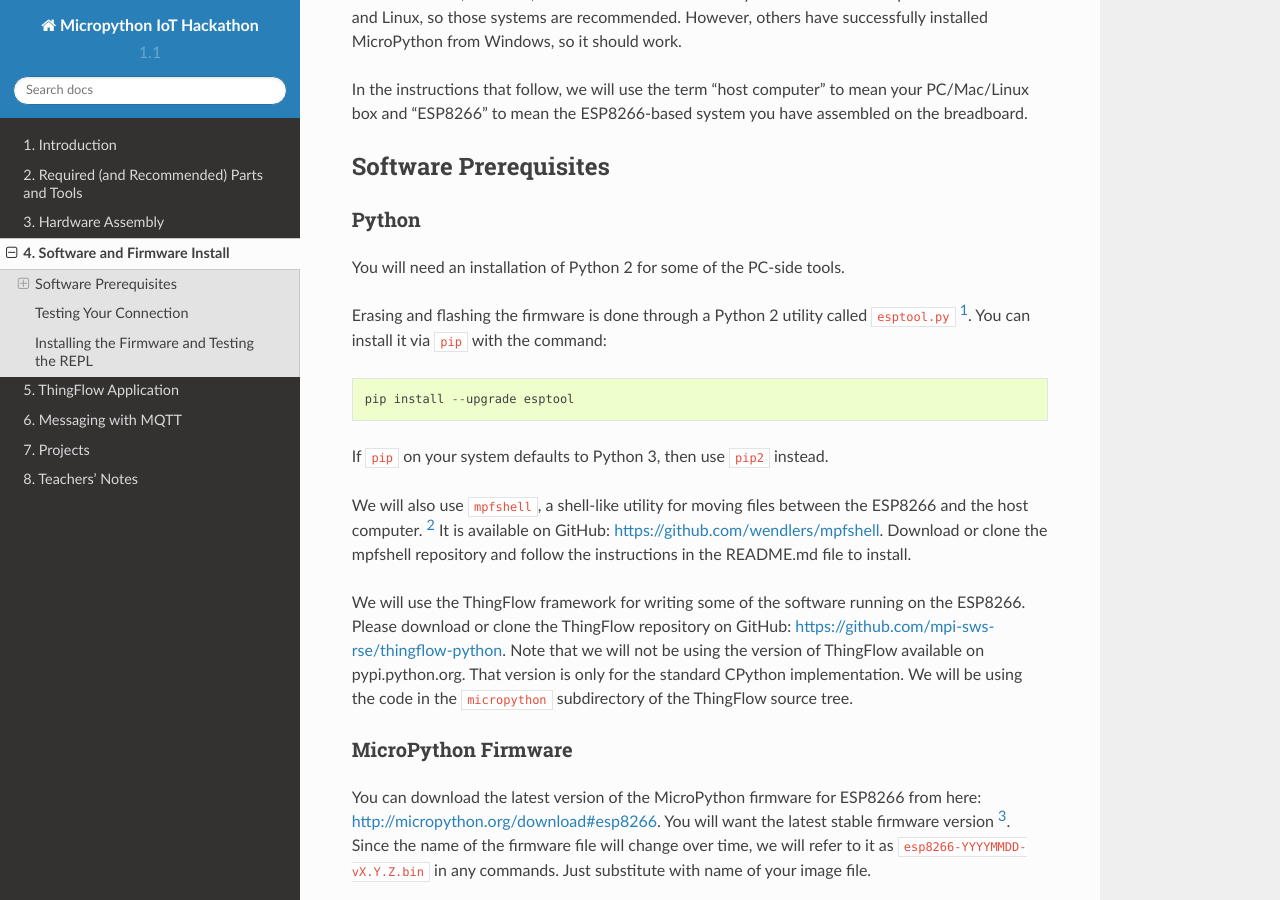
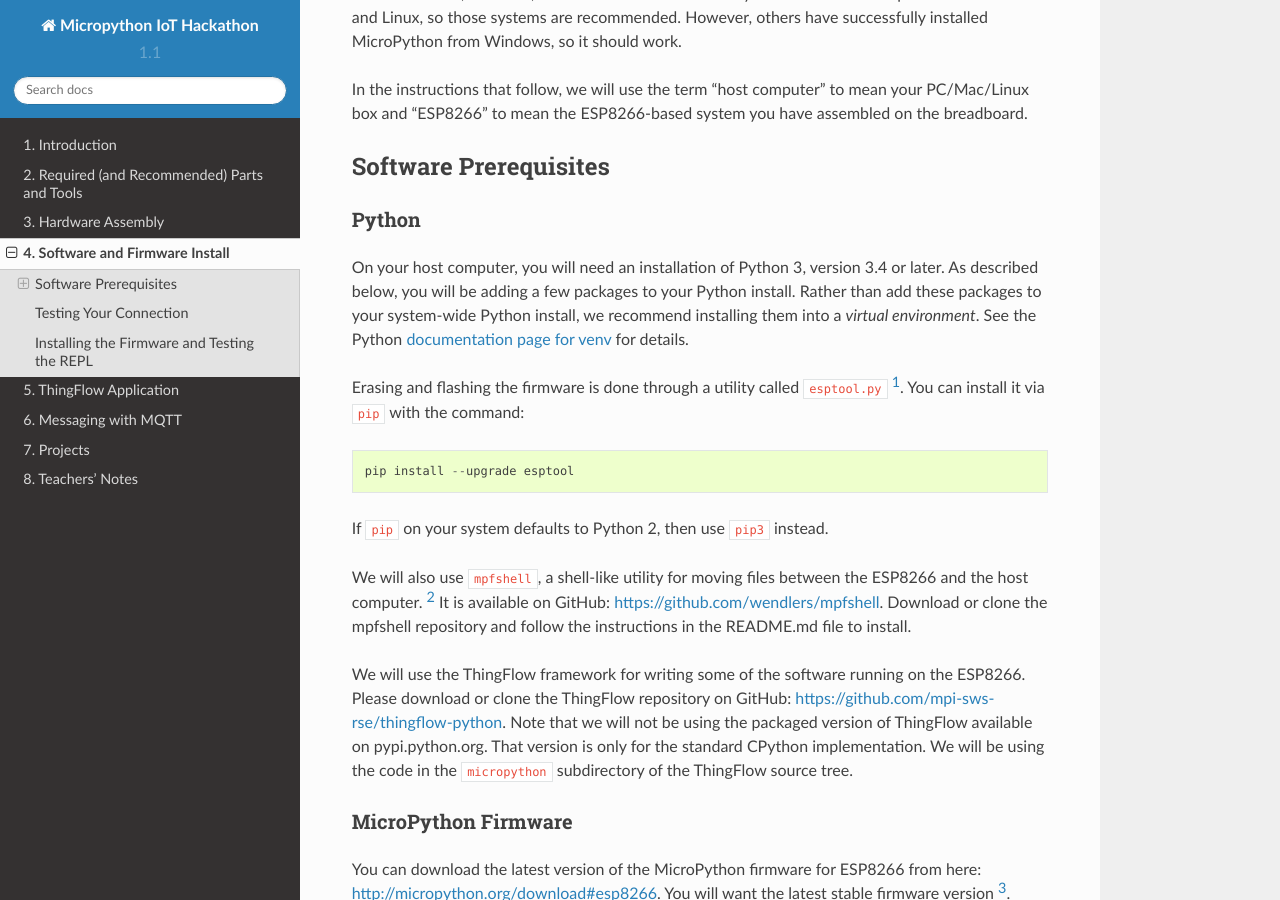
Before and after one commit to jfischer/micropython-iot-hackathon, a Sphinx documentation site: the page built from docs/firmware-and-testing.rst, in a window 1280 px wide and 900 px high, scrolled down 202 px. Built offline with Sphinx 7.4.7 and the Read the Docs theme 2.0.0, drawn with Linux system fonts in a browser that asks for light colours; some of the changed text lies outside the part shown.

Commit message:
Updates to software / firmware instructions. Fixes #6; Fixes #11

```diff
--- a/docs/firmware-and-testing.rst
+++ b/docs/firmware-and-testing.rst
@@ -16,14 +16,19 @@
 ----------------------
 Python
 ~~~~~~
-You will need an installation of Python 2 for some of the PC-side tools.
+On your host computer, you will need an installation of Python 3, version 3.4
+or later. As described below, you will be adding a few packages to your Python
+install. Rather than add these packages to your system-wide Python install, we
+recommend installing them into a *virtual environment*. See the Python
+`documentation page for venv <https://docs.python.org/3/library/venv.html>`_
+for details.
 
-Erasing and flashing the firmware is done through a Python 2 utility called
+Erasing and flashing the firmware is done through a utility called
 ``esptool.py`` [#]_. You can install it via ``pip`` with the command::
 
   pip install --upgrade esptool
 
-If ``pip`` on your system defaults to Python 3, then use ``pip2`` instead.
+If ``pip`` on your system defaults to Python 2, then use ``pip3`` instead.
 
 We will also use ``mpfshell``, a shell-like utility for moving files between the
 ESP8266 and the host computer. [#]_ It is available on GitHub: https://github.com/wendlers/mpfshell.
@@ -33,7 +38,7 @@
 We will use the ThingFlow framework for writing some of the software running on
 the ESP8266. Please download or clone the ThingFlow repository on GitHub:
 https://github.com/mpi-sws-rse/thingflow-python. Note that we will not be using
-the version of ThingFlow available on pypi.python.org. That version is only for
+the packaged version of ThingFlow available on pypi.python.org. That version is only for
 the standard CPython implementation. We will be using the code in the
 ``micropython`` subdirectory of the ThingFlow source tree.
 
@@ -143,7 +148,7 @@
 
 Next, let's write an :ref:`application <thingflow-application>` for our board.
 
-.. [#] https://pypi.python.org/pypi/esptool/1.2.1
+.. [#] https://pypi.python.org/pypi/esptool/1.3
 
 .. [#] MicroPython has a web-based interface for transferring files
        over the WiFi network. However, we have seen some problems with using it
```
Also changed, not shown: other parts of docs/firmware-and-testing.rst (+1 -1 lines).
